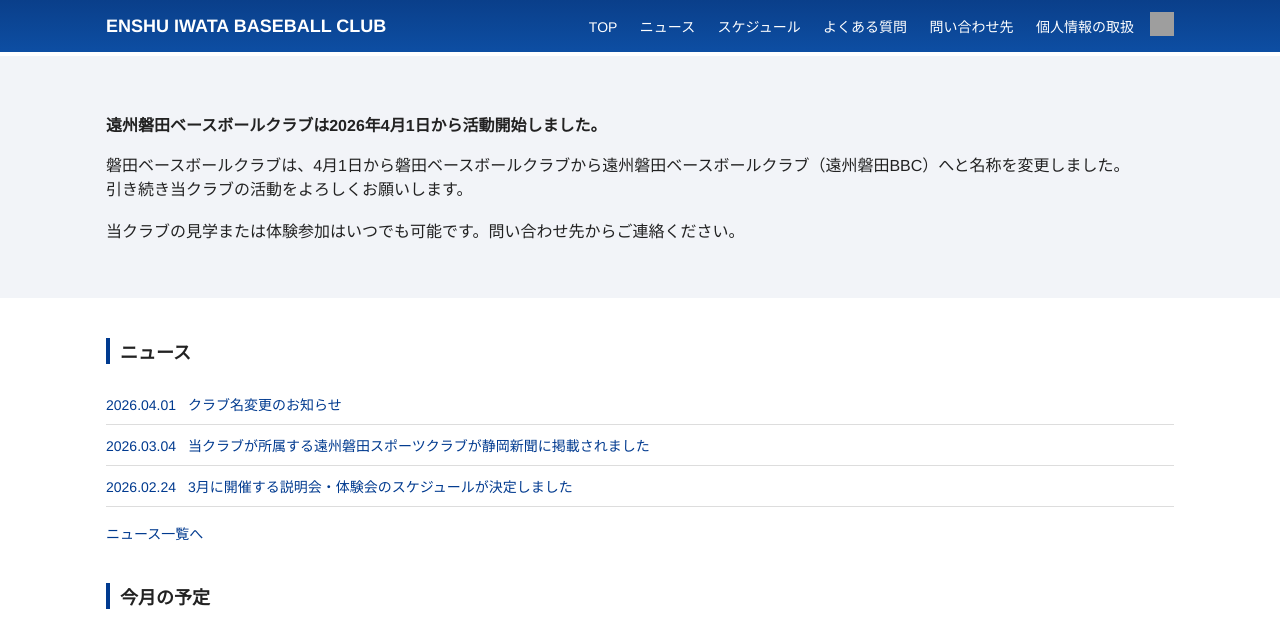
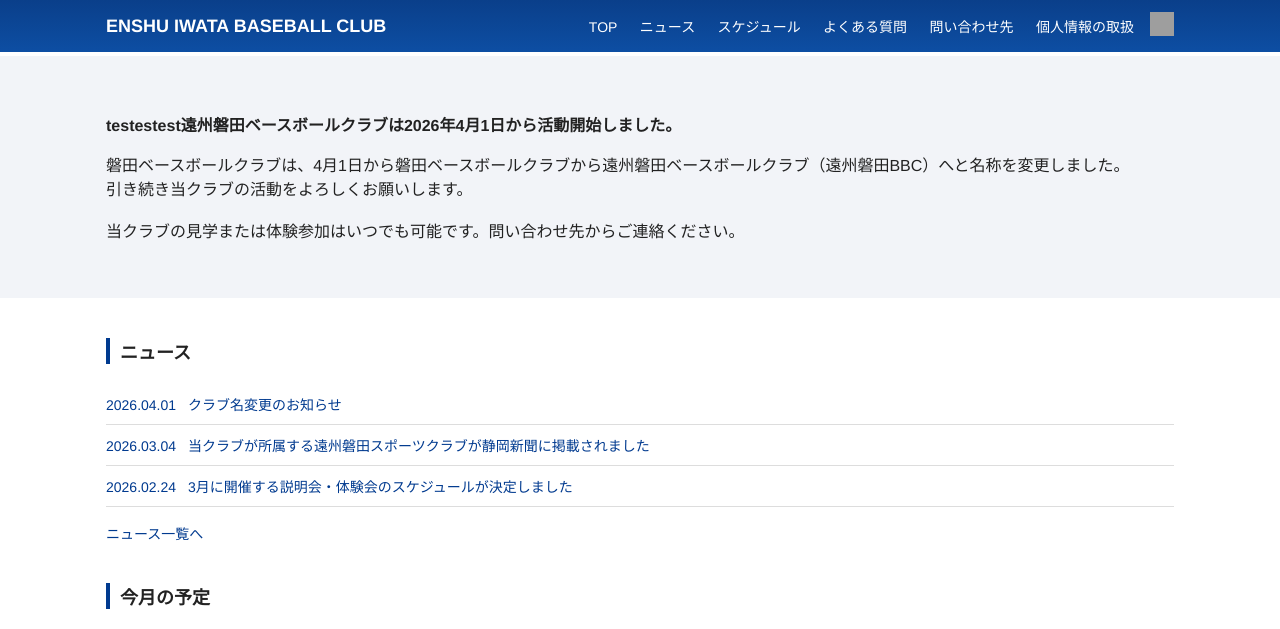
Before and after one commit to enshuiwatabbc/home, a Jekyll site: the page built from index.md, in a window 1280 px wide and 900 px high, cut to the strip 0-629 px from the top of the window. Built offline with Jekyll 4.4.1, drawn with Linux system fonts in a browser that asks for light colours; grey boxes are pictures that could not be loaded.

Commit message:
Update home.html

```diff
--- a/_layouts/home.html
+++ b/_layouts/home.html
@@ -5,7 +5,7 @@
 <section class="hero">
   <div class="hero-inner">
 
-    <p class="hero-lead"><strong>遠州磐田ベースボールクラブは2026年4月1日から活動開始しました。</strong></p>
+    <p class="hero-lead"><strong>testestest遠州磐田ベースボールクラブは2026年4月1日から活動開始しました。</strong></p>
 
 <p>
   磐田ベースボールクラブは、4月1日から磐田ベースボールクラブから遠州磐田ベースボールクラブ（遠州磐田BBC）へと名称を変更しました。<BR>
```
